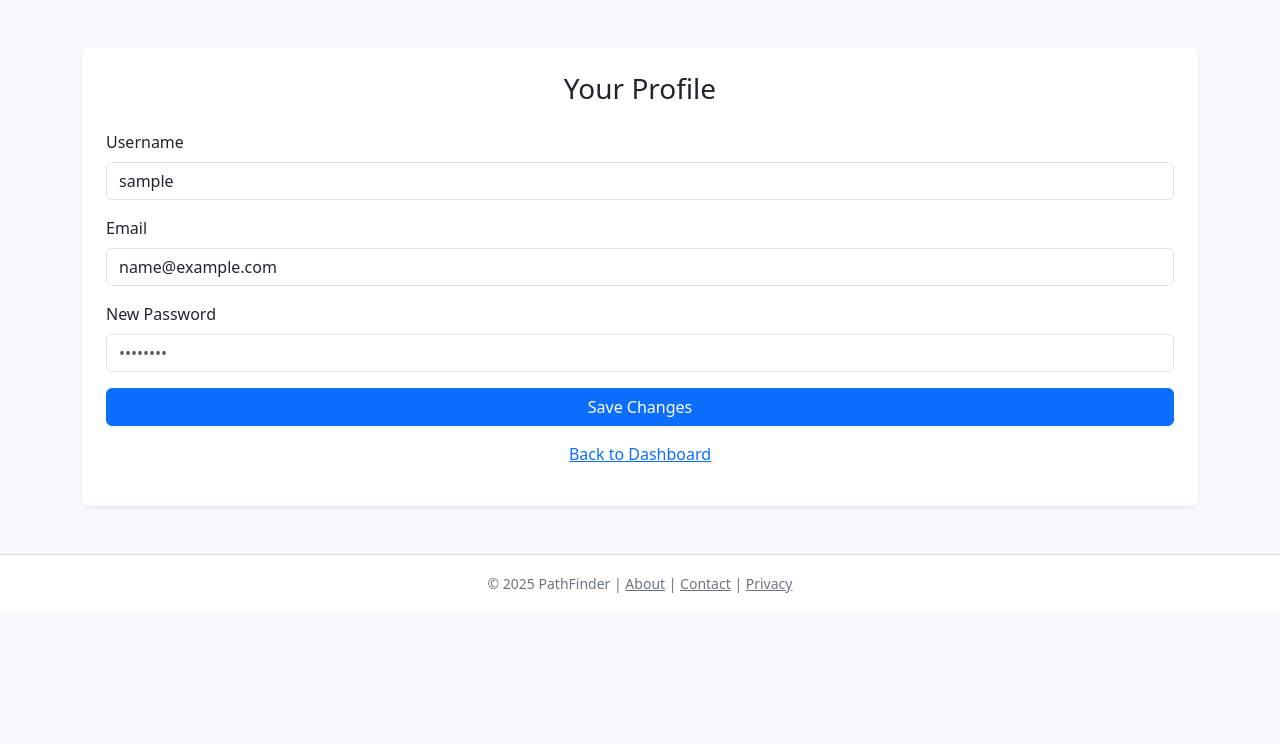
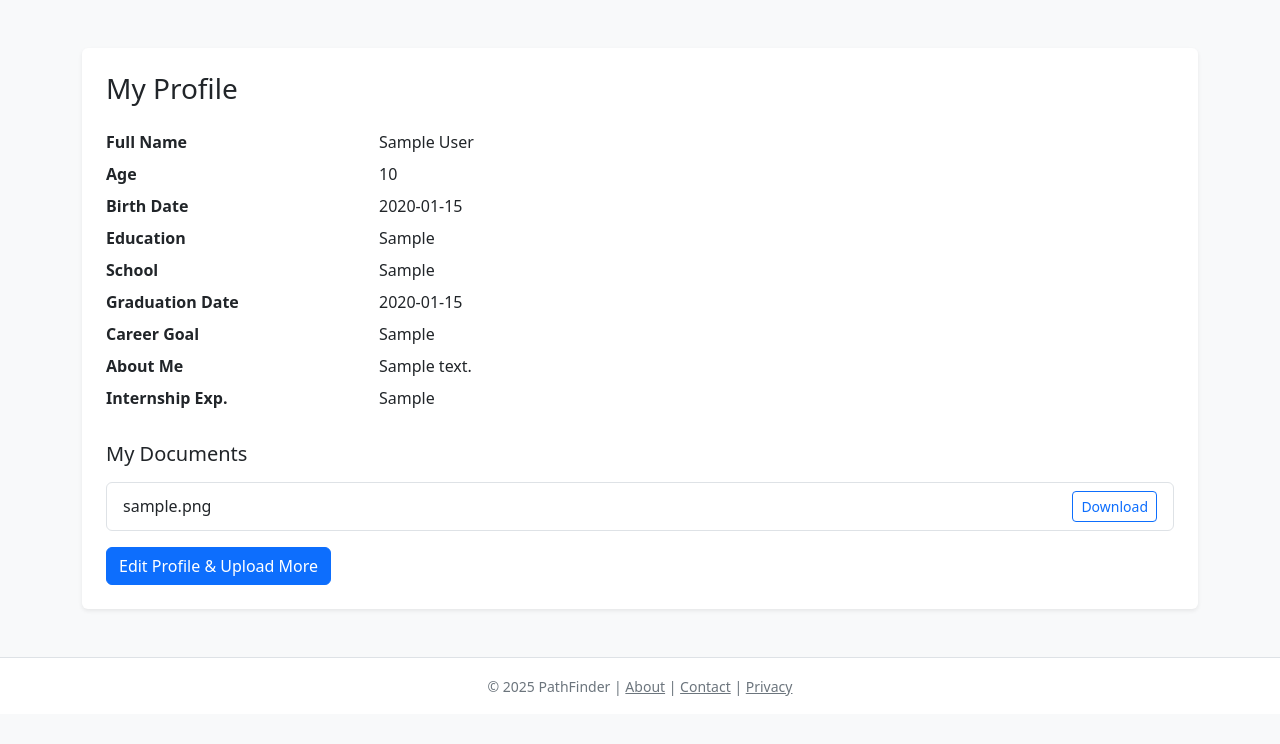
Before and after one commit to Viloetsisi/AgileWeb_group_project, a Flask app: page /profile in a window 1280 px wide. Shown: the part 56-800 px from the top of the page. Run offline with Flask 2, Linux system fonts and the light colour scheme; the visitor is signed in with stand-in values (Sample User, id 1); tables that the repository leaves empty hold one stand-in row (values such as "Sample post").

Commit message:
feat: update profile

```diff
--- a/templates/profile.html
+++ b/templates/profile.html
@@ -1,27 +1,53 @@
 {% extends "base.html" %}
-
-{% block title %}Profile – PathFinder{% endblock %}
+{% block title %}My Profile – PathFinder{% endblock %}
 
 {% block content %}
 <div class="container-sm bg-white p-4 rounded shadow-sm">
-  <h2 class="h3 text-center mb-4">Your Profile</h2>
-  <form action="{{ url_for('profile') }}" method="post">
-    <div class="mb-3">
-      <label for="username" class="form-label">Username</label>
-      <input type="text" class="form-control" id="username" name="username" value="{{ user.username }}" required>
-    </div>
-    <div class="mb-3">
-      <label for="email" class="form-label">Email</label>
-      <input type="email" class="form-control" id="email" name="email" value="{{ user.email or '' }}">
-    </div>
-    <div class="mb-3">
-      <label for="password" class="form-label">New Password</label>
-      <input type="password" class="form-control" id="password" name="password" placeholder="••••••••">
-    </div>
-    <button type="submit" class="btn btn-primary w-100">Save Changes</button>
-  </form>
-  <p class="text-center text-muted mt-3">
-    <a href="{{ url_for('dashboard') }}">Back to Dashboard</a>
-  </p>
+  <h2 class="h3 mb-4">My Profile</h2>
+
+  <dl class="row mb-4">
+    <dt class="col-sm-3">Full Name</dt>
+    <dd class="col-sm-9">{{ profile.full_name or '—' }}</dd>
+
+    <dt class="col-sm-3">Age</dt>
+    <dd class="col-sm-9">{{ profile.age or '—' }}</dd>
+
+    <dt class="col-sm-3">Birth Date</dt>
+    <dd class="col-sm-9">{{ profile.birth_date or '—' }}</dd>
+
+    <dt class="col-sm-3">Education</dt>
+    <dd class="col-sm-9">{{ profile.education or '—' }}</dd>
+
+    <dt class="col-sm-3">School</dt>
+    <dd class="col-sm-9">{{ profile.school or '—' }}</dd>
+
+    <dt class="col-sm-3">Graduation Date</dt>
+    <dd class="col-sm-9">{{ profile.graduation_date or '—' }}</dd>
+
+    <dt class="col-sm-3">Career Goal</dt>
+    <dd class="col-sm-9">{{ profile.career_goal or '—' }}</dd>
+
+    <dt class="col-sm-3">About Me</dt>
+    <dd class="col-sm-9">{{ profile.self_description or '—' }}</dd>
+
+    <dt class="col-sm-3">Internship Exp.</dt>
+    <dd class="col-sm-9">{{ profile.internship_experience or '—' }}</dd>
+  </dl>
+
+  <h3 class="h5 mb-3">My Documents</h3>
+  {% if documents %}
+    <ul class="list-group mb-3">
+      {% for doc in documents %}
+      <li class="list-group-item d-flex justify-content-between align-items-center">
+        {{ doc.file_name }}
+        <a href="{{ url_for('static', filename=doc.file_path.split('/',1)[1]) }}" target="_blank" class="btn btn-sm btn-outline-primary">Download</a>
+      </li>
+      {% endfor %}
+    </ul>
+  {% else %}
+    <p class="text-muted">No documents uploaded yet.</p>
+  {% endif %}
+
+  <a href="{{ url_for('upload') }}" class="btn btn-primary">Edit Profile & Upload More</a>
 </div>
 {% endblock %}
```
